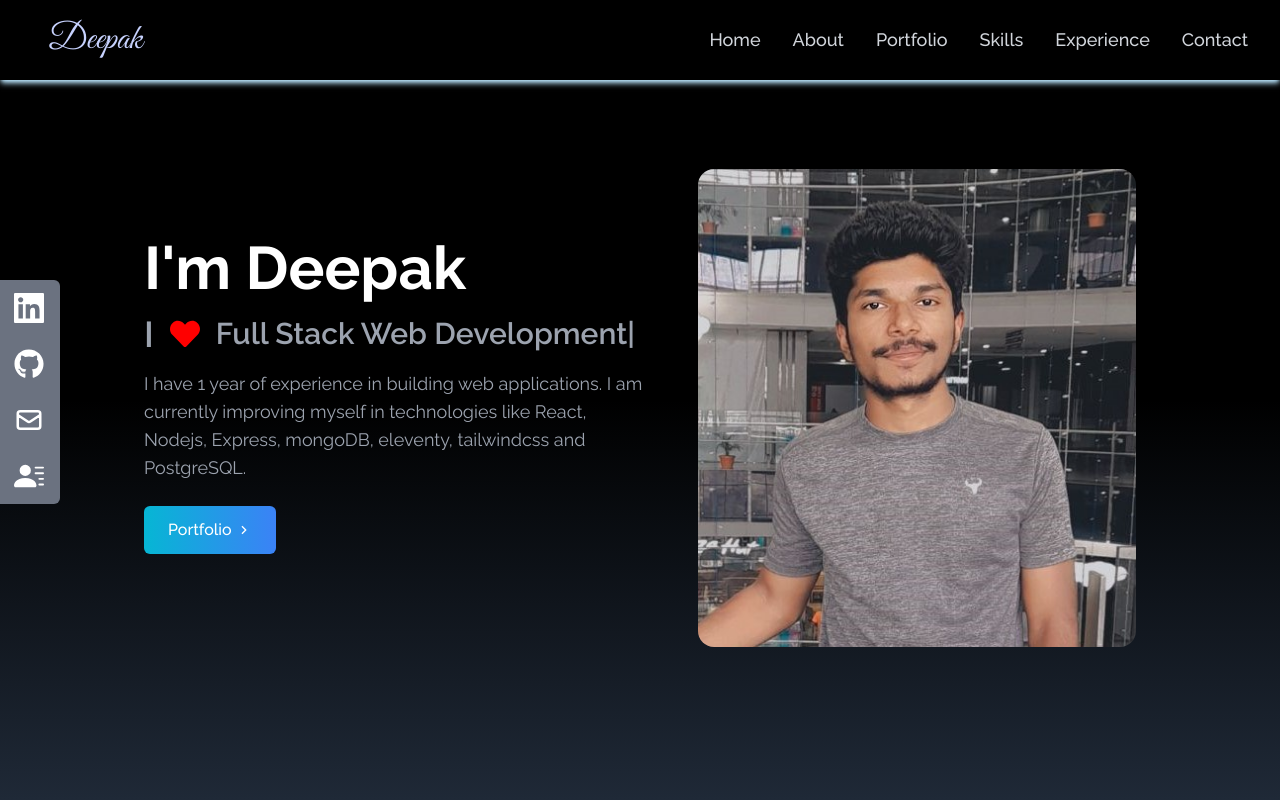
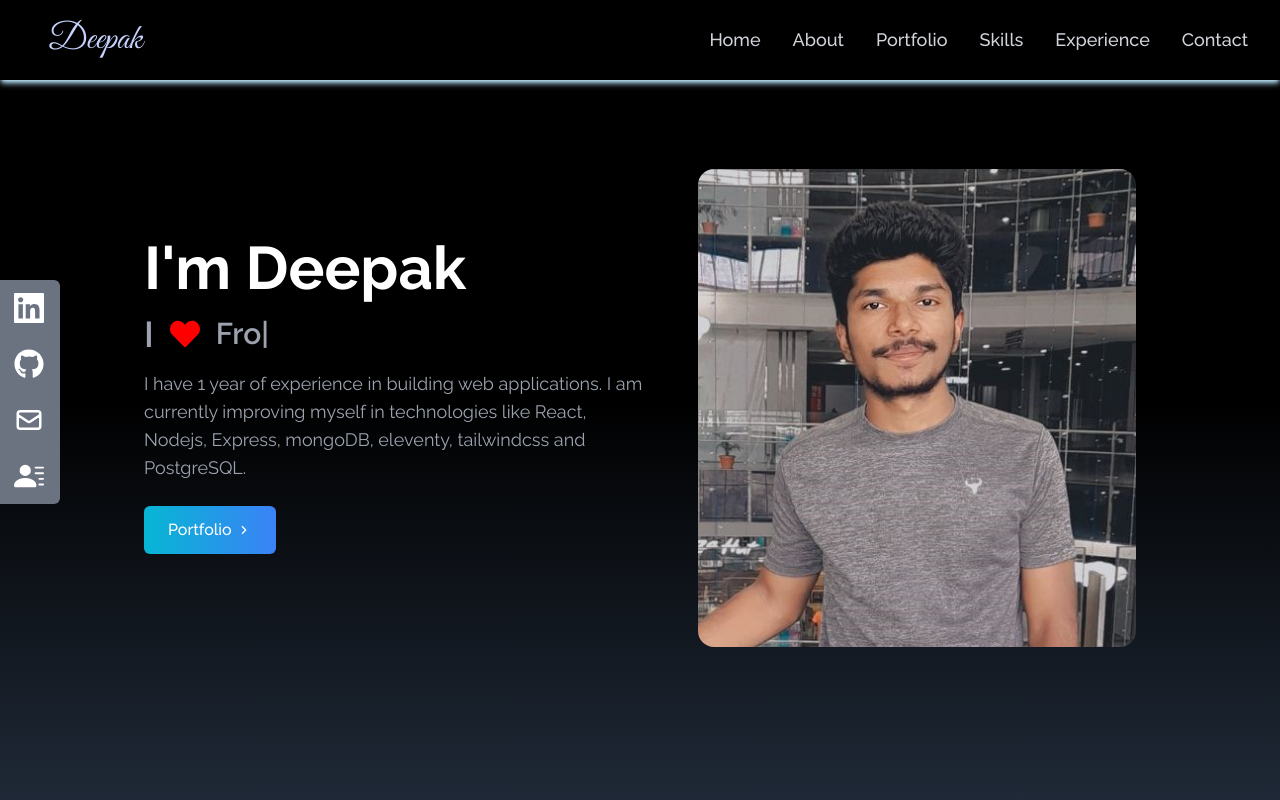
Before and after one commit to Iam-DeepakVel/Official_Portfolio, a React (Create React App) app: page / in a window 1280 px wide. Shown: the top 800 px of the page. Built offline with nearby package versions, Linux system fonts and the light colour scheme; a web font is replaced by a local one.

Commit message:
Changed from typical to typed

```diff
--- a/package.json
+++ b/package.json
@@ -13,6 +13,7 @@
     "react-scripts": "5.0.1",
     "react-scroll": "^1.8.8",
     "react-spinners": "^0.13.6",
+    "react-typed": "^1.2.0",
     "react-typical": "^0.1.3",
     "split-type": "^0.3.3",
     "validator": "^13.7.0",
--- a/src/components/Home.js
+++ b/src/components/Home.js
@@ -3,7 +3,7 @@ import HeroImage from "../assets/Home-Image/HeroImageDeepak.jpg";
 import { FaHeart } from "react-icons/fa";
 import { RiArrowRightSLine } from "react-icons/ri";
 import { Link } from "react-scroll";
-import Typical from "react-typical";
+import Typed from "react-typed";
 
 const Home = () => {
   return (
@@ -22,14 +22,15 @@ const Home = () => {
               <FaHeart color="red" size={30} />
             </div>
             <div className="pl-4">
-              <Typical
-                steps={[
-                  "  Full Stack Web Development",
-                  1500,
-                  "Backend development",
-                  1500,
+              <Typed
+                strings={[
+                  "Frontend Development",
+                  "Backend Development",
+                  "Full Stack Development",
                 ]}
-                loop={Infinity}
+                typeSpeed={40}
+                backSpeed={30}
+                loop
               />
             </div>
           </div>
```
Also changed, not shown: 1 other file (tests, documents, lock files or other folders).
